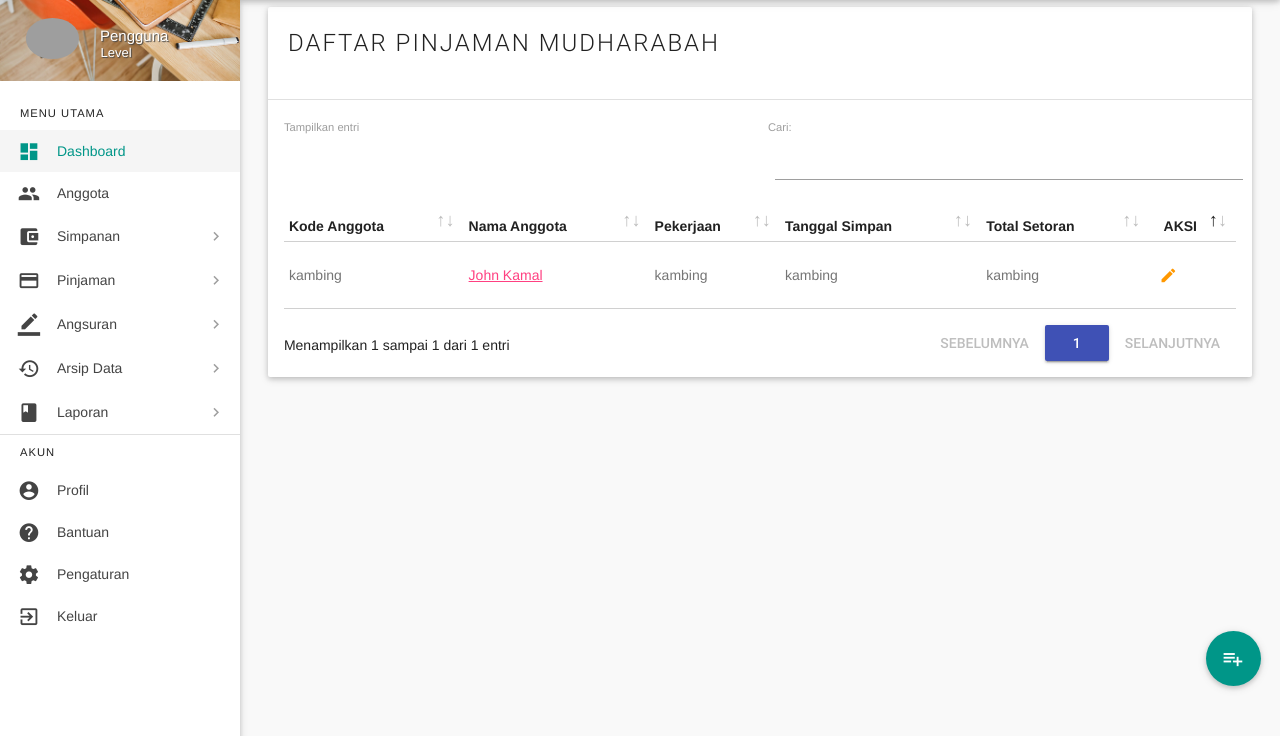
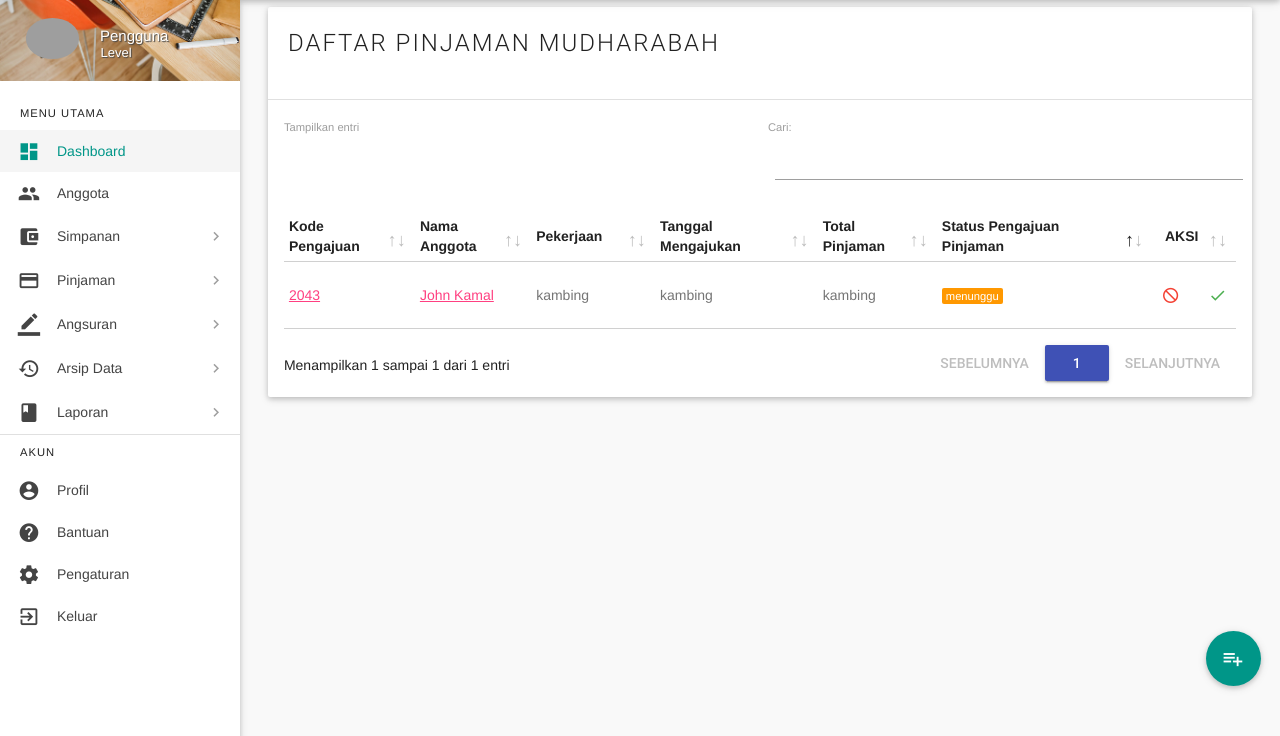
Before and after one commit to jbenastey/simkopsis, a CodeIgniter app: page /simkopsis/pinjaman-mudharabah in a window 1280 px wide. Shown: the part 64-800 px from the top of the page. Run offline with CodeIgniter, Linux system fonts and the light colour scheme; data that the repository does not hold is empty; grey boxes are pictures that could not be loaded.

Commit message:
fix desain interface index dan tambah pinjaman

```diff
--- a/application/config/routes.php
+++ b/application/config/routes.php
@@ -10,6 +10,7 @@ defined('BASEPATH') OR exit('No direct script access allowed');
 	 * pinjaman routes modul
 	 * */
 	$route['pinjaman-mudharabah'] = 'PinjamanController/pinjamanMudharabah';
+	$route['pinjaman-mudharabah/tambah'] = 'PinjamanController/tambahMudharabah';
 
 	/*
 	 * simpanan routes modul
--- a/application/controllers/PinjamanController.php
+++ b/application/controllers/PinjamanController.php
@@ -14,4 +14,11 @@ class PinjamanController extends GLOBAL_Controller{
         parent::template('pinjaman/mudharabah',$data);
     }
 
+    public function tambahMudharabah()
+    {
+        $data['title'] = 'Tambah data pinjaman mudharabah';
+
+        parent::template('pinjaman/tambahMudharabah',$data);
+    }
+
 }
--- a/application/views/pinjaman/mudharabah.php
+++ b/application/views/pinjaman/mudharabah.php
@@ -20,31 +20,38 @@
             <table class="bordered" id="barang-table">
                 <thead>
                 <tr>
-                    <th >Kode Anggota</th>
+                    <th >Kode Pengajuan</th>
                     <th >Nama Anggota</th>
                     <th >Pekerjaan</th>
-                    <th >Tanggal Simpan</th>
-                    <th >Total Setoran</th>
+                    <th >Tanggal Mengajukan</th>
+                    <th >Total Pinjaman</th>
+                    <th >Status Pengajuan Pinjaman</th>
                     <th class="center">AKSI</th>
                 </tr>
                 </thead>
                 <tbody>
                 <tr>
-                    <td class="grey-text text-darken-1">kambing</td>
+                    <td class="grey-text text-darken-1">
+                        <a href="<?= base_url('anggota/kode')?>" style="text-decoration: underline">
+                            2043
+                        </a>
+                    </td>
                     <td class="teal-text text-darken-1">
                         <a href="<?= base_url('anggota/kode')?>" style="text-decoration: underline">
                             John Kamal
                         </a>
                     </td>
                     <td class="grey-text text-darken-1">kambing</td>
-                    <td class="grey-text text-darken-1">
-                        kambing
-                    </td>
                     <td class="grey-text text-darken-1">kambing</td>
+                    <td class="grey-text text-darken-1">kambing</td>
+                    <td class="grey-text text-darken-1"><span class="task-cat orange">menunggu</span></td>
                     <td>
                         <div class="row">
-                            <a href="#" class="btn-flat waves-effect waves-orange col l6 center" title="ubah data">
-                                <i class="mdi-content-create orange-text"></i>
+                            <a href="#" class="btn-flat waves-effect waves-red col l6 center" title="tolak pengajuan">
+                                <i class="mdi-av-not-interested red-text"></i>
+                            </a>
+                            <a href="#" class="btn-flat waves-effect waves-green col l6 center" title="setujui pengajuan">
+                                <i class="mdi-action-done green-text"></i>
                             </a>
                         </div>
                     </td>
@@ -75,53 +82,8 @@
 
 <!-- Floating Action Button -->
 <div class="fixed-action-btn" style="bottom: 50px; right: 19px;">
-    <a href="#modal-tambah" class="btn-floating btn-large teal modal-trigger" >
+    <a href="<?= base_url('pinjaman-mudharabah/tambah')?>" class="btn-floating btn-large teal modal-trigger" >
         <i class="mdi-av-playlist-add"></i>
     </a>
 </div>
 <!-- Floating Action Button -->
-
-<!-- Modal delete -->
-<div id="modal-tambah" class="modal">
-    <form action="#" method="post">
-        <div class="modal-content center">
-            <div class="row">
-                <div class="col s12 m12 center">
-                    <h5 class="more-text">tambah data simpanan amanah</h5>
-                    <h5 class="divider"></h5>
-                </div>
-
-                <div class="col s12 m1">
-                    <h3 class="grey-text">
-                        <i class="mdi-action-perm-identity"></i>
-                    </h3>
-                </div>
-                <div class="input-field col s12 m11">
-                    <input id="search-anggota" type="text" class="validate custom-box-search" name="anggota-form" required placeholder="ketikkan nama anggota">
-                    <input type="text" name="anggota" id="id-anggota" hidden>
-                    <!--set jenis simpanan directly-->
-                    <input type="text" name="jenis" value="amanah" hidden>
-                </div>
-
-                <div class="input-field col s12 m12">
-                    <i class="mdi-action-account-balance-wallet prefix grey-text text-lighten-1"></i>
-                    <input id="setoran" type="text" class="validate rupiah-input" name="setoran" required>
-                    <label for="setoran">Jumlah Setoran</label>
-                </div>
-
-                <div class="col s12 m12 ">
-                    <div id="simpanan-alert" class="card green lighten-5 z-depth-1">
-                        <div class="card-content green-text ">
-                            <p>SIMPANAN AMANAH : Simpanan bersifat umum yang penyimpanan dan penarikannya dapat dilakukan kapan saja oleh nasabah pada jam kerja. Simpanan awal Rp 25.000 dan selanjutnya minimal Rp 10.000.</p>
-                        </div>
-                    </div>
-                </div>
-
-            </div>
-        </div>
-        <div class="modal-footer">
-            <a href="#!" class="waves-effect waves-red btn-flat modal-action modal-close">lanjutkan</a>
-            <a href="#!" class="waves-effect btn-flat modal-action modal-close">Batalkan</a>
-        </div>
-    </form>
-</div>
--- a/application/views/templates/header.php
+++ b/application/views/templates/header.php
@@ -118,15 +118,15 @@
                                 <ul>
                                     <li><a href="<?= base_url('simpanan-amanah')?>">Amanah</a>
                                     </li>
-                                    <li><a href="<?= base_url('pemesanan/permohonan')?>">Berjangka</a>
+                                    <li><a href="<?= base_url('')?>">Berjangka</a>
                                     </li>
-                                    <li><a href="<?= base_url('pemesanan/permohonan')?>">Qurban/Aqikah</a>
+                                    <li><a href="<?= base_url('')?>">Qurban/Aqikah</a>
                                     </li>
-                                    <li><a href="<?= base_url('pemesanan/permohonan')?>">Umrah</a>
+                                    <li><a href="<?= base_url('')?>">Umrah</a>
                                     </li>
-                                    <li><a href="<?= base_url('pemesanan/permohonan')?>">Idul Fitri</a>
+                                    <li><a href="<?= base_url('')?>">Idul Fitri</a>
                                     </li>
-                                    <li><a href="<?= base_url('pemesanan/permohonan')?>">Wadi'ah</a>
+                                    <li><a href="<?= base_url('')?>">Wadi'ah</a>
                                     </li>
                                 </ul>
                             </div>
@@ -142,13 +142,13 @@
                             </a>
                             <div class="collapsible-body">
                                 <ul>
-                                    <li><a href="<?= base_url('pemesanan')?>">Mudharabah</a>
+                                    <li><a href="<?= base_url('pinjaman-mudharabah')?>">Mudharabah</a>
                                     </li>
-                                    <li><a href="<?= base_url('pemesanan/permohonan')?>">Murabhahah</a>
+                                    <li><a href="<?= base_url('')?>">Murabhahah</a>
                                     </li>
-                                    <li><a href="<?= base_url('pemesanan/permohonan')?>">Musyarakah</a>
+                                    <li><a href="<?= base_url('')?>">Musyarakah</a>
                                     </li>
-                                    <li><a href="<?= base_url('pemesanan/permohonan')?>">Ijarah</a>
+                                    <li><a href="<?= base_url('')?>">Ijarah</a>
                                     </li>
                                 </ul>
                             </div>
```
Also changed, not shown: application/views/pinjaman/tambahMudharabah.php (added, +125 -0 lines).
